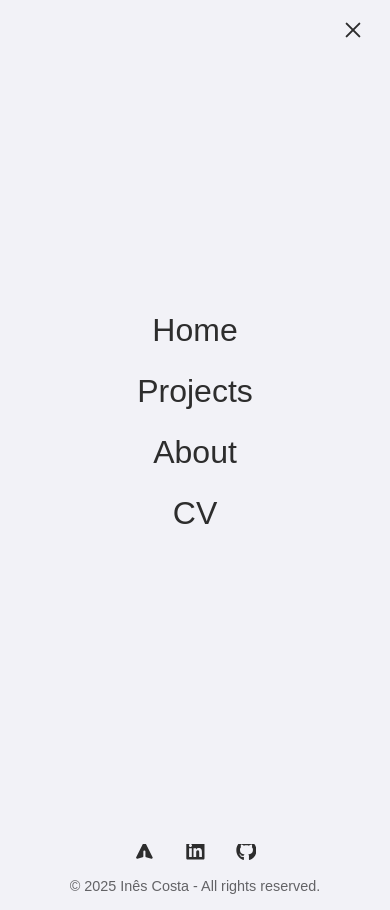
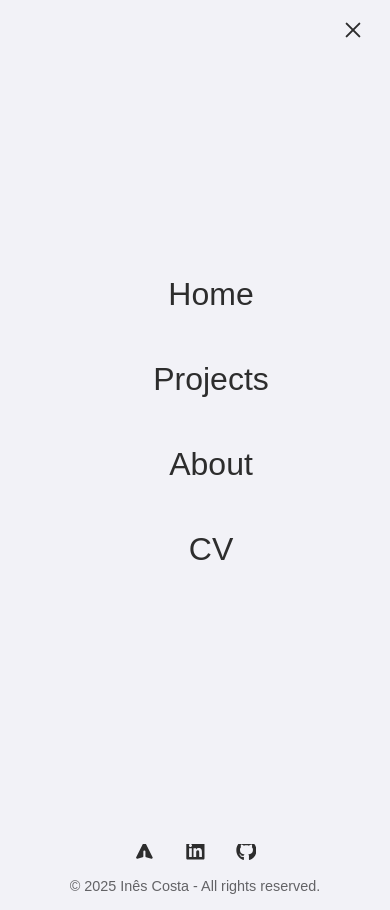
Before and after one commit to inesiscosta/Portfolio, a Next.js app: page / in a window 390 px wide. Both pictures are taken after a click on the button 353 px from the left and 30 px from the top of the page. Built offline with nearby package versions, Linux system fonts and the light colour scheme.

Commit message:
refactor(navbar): simplify code

```diff
--- a/src/components/Navbar.tsx
+++ b/src/components/Navbar.tsx
@@ -1,32 +1,54 @@
 "use client";
 
+import { usePathname } from "next/navigation";
+import Link from "next/link";
 import React, { useState, useEffect } from "react";
-import Link from "next/link";
-import { usePathname } from "next/navigation";
 import { Squeeze as HamburgerMenu } from "hamburger-react";
 import ThemeToggle from "@/components/ThemeToggle";
 import styles from "@/styles/components/Navbar.module.css";
 
-const Navbar = () => {
+export default function Navbar() {
+  const pathname = usePathname();
   const navItems = [
     { href: "/", label: "Home" },
     { href: "/projects", label: "Projects" },
     { href: "/about", label: "About" },
-    { href: "/cv", label: "CV" },
+    { href: "/cv.pdf", label: "CV" },
   ];
 
-  const pathname = usePathname();
+const renderNavItems = () =>
+  navItems.map(({ href, label }) => (
+    <li key={href} className={styles.navItem}>
+      {href.endsWith('.pdf') ? (
+        <a
+          href={href}
+          className={styles.navLink}
+          download="Inês-Costa-CV.pdf"
+          onClick={() => isMobile && setIsMenuOpen(false)}
+        >
+          {label}
+        </a>
+      ) : (
+        <Link
+          href={href}
+          className={`${styles.navLink} ${!isMobile && pathname === href ? styles.current : ""}`}
+          onClick={() => isMobile && setIsMenuOpen(false)}
+        >
+          {label}
+        </Link>
+      )}
+    </li>
+  ));
+
   const [isSticky, setIsSticky] = useState(false);
   const [isMobile, setIsMobile] = useState(false);
   const [isMenuOpen, setIsMenuOpen] = useState(false);
 
   useEffect(() => {
-    const handleScroll = () => setIsSticky(window.scrollY > 50);
-    const handleResize = () => setIsMobile(!window.matchMedia("(min-width: 768px)").matches);
-
-    document.body.style.overflow = isMenuOpen ? "hidden" : "auto";
+    const handleScroll = () => setIsSticky(window.scrollY !== 0);
+    const handleResize = () => setIsMobile(window.innerWidth < 768);
+    handleScroll();
     handleResize();
-
     window.addEventListener("scroll", handleScroll);
     window.addEventListener("resize", handleResize);
 
@@ -34,46 +56,49 @@ const Navbar = () => {
       window.removeEventListener("scroll", handleScroll);
       window.removeEventListener("resize", handleResize);
     };
-  }, [isMenuOpen]);
+  }, []);
 
   const toggleMenu = () => {
-    if (!isMenuOpen) {
-      window.scrollTo({
-        top: 0,
-        behavior: "smooth",
-      });
-      setTimeout(() => setIsMenuOpen((prev) => !prev), 400);
+    if (!isMenuOpen && window.scrollY !== 0) {
+      window.scrollTo({ top: 0, behavior: "smooth" });
+      const checkScroll = () => {
+        if (window.scrollY === 0) {
+          setIsMenuOpen(true);
+          window.removeEventListener("scroll", checkScroll);
+        }
+      };
+      window.addEventListener("scroll", checkScroll, { passive: true });
     } else {
-      setIsMenuOpen((prev) => !prev);
+      setIsMenuOpen(!isMenuOpen);
     }
   };
-
-  const renderNavItems = () => navItems.map(({ href, label }) => (
-    <li key={href} className={styles["nav-item"]}>
-      <Link href={href} className={`${pathname === href ? styles.active : ""}`} onClick={() => isMobile && setIsMenuOpen(false)}>
-        {label}
-      </Link>
-    </li>
-  ));
 
   return (
     <nav className={`${styles.navbar} ${isSticky ? styles.sticky : ""}`}>
       {isMobile ? (
+        // Mobile navbar
         <>
           <ThemeToggle/>
-          <HamburgerMenu toggled={isMenuOpen} toggle={toggleMenu} size={20} rounded label="Show Menu" color="var(--foreground)" duration={0.8}/>
-          <div className={`${styles["hamburger-menu-container"]} ${isMenuOpen ? styles.active : ""}`}>
+          <HamburgerMenu
+            size={20}
+            color="var(--foreground)"
+            rounded
+            label="Show Menu"
+            toggle={toggleMenu}
+            toggled={isMenuOpen}
+            duration={0.8}
+          />
+          <div className={`${styles.menu} ${isMenuOpen ? styles.open : ""}`}>
             <ul>{renderNavItems()}</ul>
           </div>
         </>
       ) : (
+        // Desktop navbar
         <>
-          <ul className={styles["nav-headers"]}>{renderNavItems()}</ul>
+          <ul className={styles.desktop}>{renderNavItems()}</ul>
           <ThemeToggle/>
         </>
       )}
     </nav>
   );
-};
-
-export default Navbar;
+}
--- a/src/styles/components/Navbar.module.css
+++ b/src/styles/components/Navbar.module.css
@@ -3,69 +3,62 @@
   flex-direction: row;
   justify-content: flex-end;
   align-items: center;
-  background-color: transparent;
+  top: 0;
   gap: 1.5rem;
   padding: 0.8rem 0.8rem;
   height: 60px;
   position: sticky;
   z-index: 10000;
-  transition: background-color 0.3s ease, backdrop-filter 0.3s ease;
 }
 
 .navbar.sticky {
-  background-color: rgba(var(--background), 0.5);
-  backdrop-filter: blur(10px);
+  background-color: var(--background);
+  box-shadow: 0px 4px 6px rgba(0, 0, 0, 0.1);
 }
 
-ul.nav-headers {
+.navItems {
   display: flex;
   align-items: center;
-  list-style-type: none;
-  margin: 0;
-  padding: 0;
   font-size: 16px;
 }
 
-ul.nav-headers li {
-  display: inline;
+.navItem {
   position: relative;
-  text-decoration: none;
-  margin-left: 2rem;
+  display: inline-block;
 }
 
-ul.nav-headers li a {
+.navItem::after {
+  content: '';
+  height: 2px;
+  width: calc(100% - 2rem);
+  background: var(--foreground);
+  position: absolute;
+  left: 2rem;
+  bottom: -3px;
+  pointer-events: none;
+  transform: scaleX(0);
+  transform-origin: center;
+  transition: transform 0.4s cubic-bezier(0.25, 1, 0.5, 1);
+}
+
+.navItem:hover::after {
+  transform: scaleX(1);
+}
+
+.navLink {
   text-decoration: none;
   color: var(--foreground);
-  transition: font-weight 0.2s ease;
+  margin-left: 2rem;
+  font-weight: normal;
+  transition: font-weight 0.3s ease;
 }
 
-ul.nav-headers li a.active {
+.navLink.current,
+.navLink:hover {
   font-weight: bold;
 }
 
-ul.nav-headers li::after {
-  content: '';
-  height: 2px;
-  width: 100%;
-  background: var(--foreground);
-  position: absolute;
-  left: 0px;
-  bottom: -3px;
-  pointer-events: none;
-  transform: scaleX(0);
-  transition: transform 0.2s ease;
-}
-
-ul.nav-headers li:hover {
-  font-weight: bold;
-  font-size: 18px;
-}
-
-ul.nav-headers li:hover::after {
-  transform: scaleX(1);
-}
-
-.hamburger-menu-container {
+.menu {
   background: var(--background);
   position: fixed;
   top: 0;
@@ -83,15 +76,17 @@ ul.nav-headers li:hover::after {
   opacity: 1;
 }
 
-.hamburger-menu-container.active {
+.menu.open {
   clip-path: inset(0 0 0 0);
 }
 
-.hamburger-menu-container.closing {
+.menu.closing {
   clip-path: inset(100% 0 0 0);
 }
 
-.hamburger-menu-container ul {
+.menu ul {
+  display: flex;
+  flex-direction: column;
   list-style: none;
   padding: 0;
   margin: 0;
@@ -102,50 +97,50 @@ ul.nav-headers li:hover::after {
   transition-delay: 0.3s;
 }
 
-.hamburger-menu-container.active ul {
+.menu.open ul {
   opacity: 1;
   transform: translateY(0);
 }
 
-.hamburger-menu-container.closing ul {
+.menu.closing ul {
   opacity: 0;
   transform: translateY(-20px);
 }
 
-.hamburger-menu-container ul li {
+.menu ul li {
   margin: 1.5rem 0;
   opacity: 0;
   transform: translateY(20px);
   transition: opacity 0.6s ease, transform 0.6s ease;
 }
 
-.hamburger-menu-container.active ul li {
+.menu.open ul li {
   opacity: 1;
   transform: translateY(0);
 }
 
-.hamburger-menu-container.closing ul li {
+.menu.closing ul li {
   opacity: 0;
   transform: translateY(-20px);
 }
 
-.hamburger-menu-container ul li:nth-child(1) {
+.menu ul li:nth-child(1) {
   transition-delay: 0.1s;
 }
 
-.hamburger-menu-container ul li:nth-child(2) {
+.menu ul li:nth-child(2) {
   transition-delay: 0.2s;
 }
 
-.hamburger-menu-container ul li:nth-child(3) {
+.menu ul li:nth-child(3) {
   transition-delay: 0.3s;
 }
 
-.hamburger-menu-container ul li:nth-child(4) {
+.menu ul li:nth-child(4) {
   transition-delay: 0.4s;
 }
 
-.hamburger-menu-container ul li a {
+.menu ul li a {
   text-decoration: none;
   color: var(--foreground);
   font-size: 2rem;
@@ -156,17 +151,17 @@ ul.nav-headers li:hover::after {
   transition: opacity 0.6s ease, transform 0.6s ease;
 }
 
-.hamburger-menu-container.active ul li a {
+.menu.open ul li a {
   opacity: 1;
   transform: translateY(0);
 }
 
-.hamburger-menu-container.closing ul li a {
+.menu.closing ul li a {
   opacity: 0;
   transform: translateY(-20px);
 }
 
-.hamburger-menu-container ul li a:hover {
+.menu ul li a:hover {
   color: var(--primary);
 }
 
```
